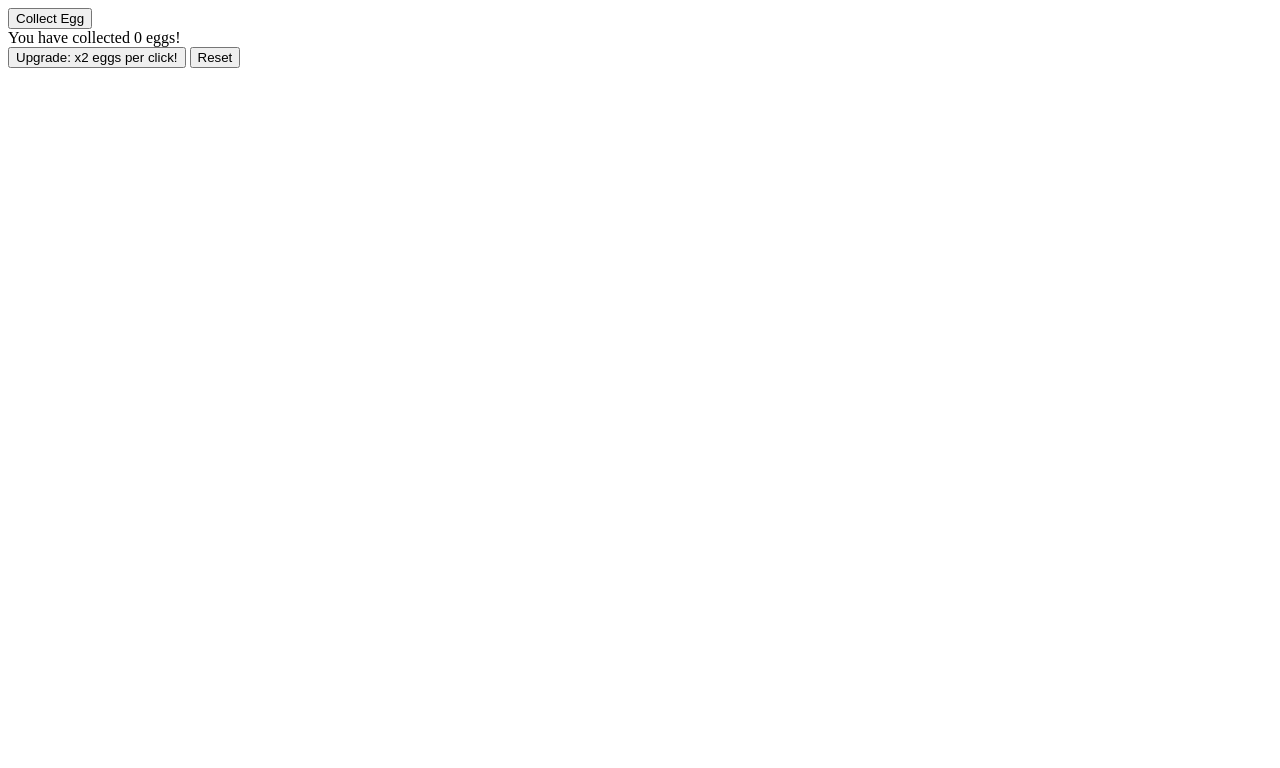
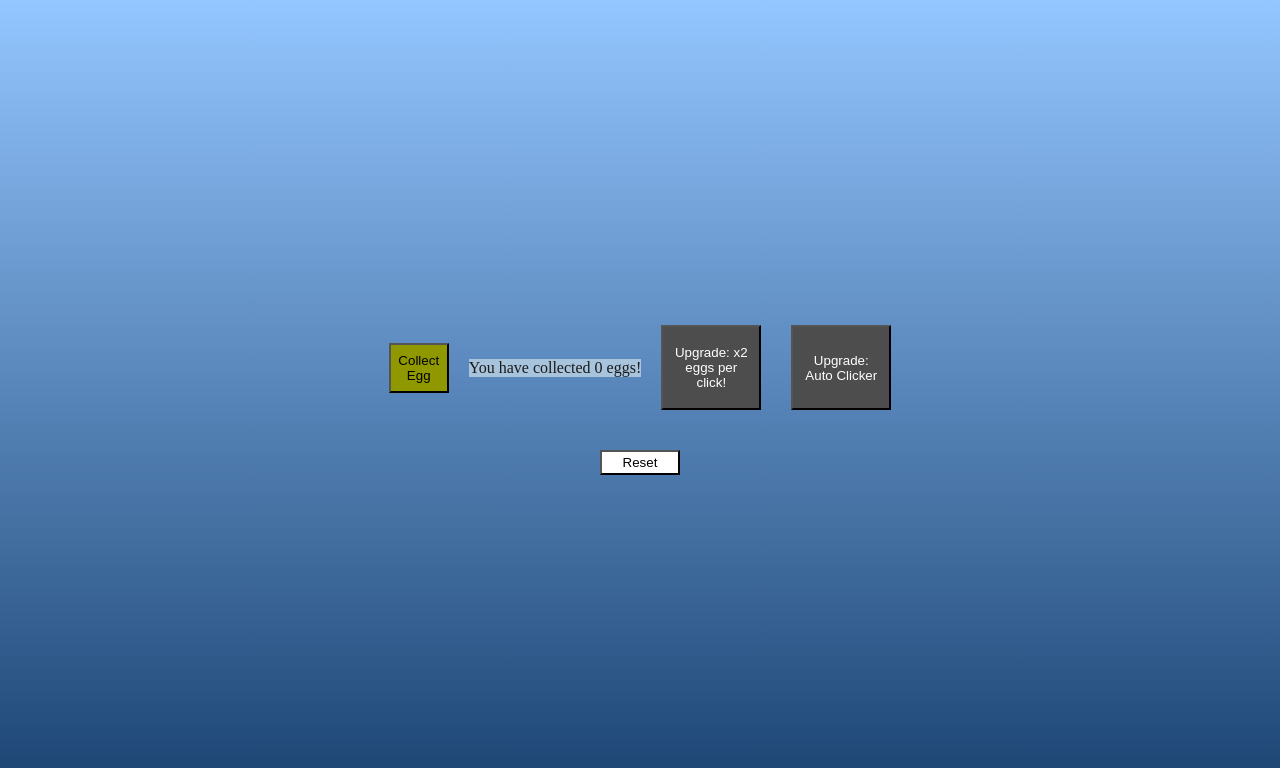
Before and after one commit to dardan09876/Egg-Clicker, a plain HTML site: page index.html in a window 1280 px wide. Drawn offline with Linux system fonts and the light colour scheme.

Commit message:
AutoClick Button, gameContainer, resetContainer, Styling

```diff
--- a/index.html
+++ b/index.html
@@ -1,16 +1,21 @@
 <!DOCTYPE html>
 <html lang="en">
   <head>
-    <meta charset="UTF-8">
-    <meta name="viewport" content="width=device-width, initial-scale=1.0">
+    <meta charset="UTF-8" />
+    <meta name="viewport" content="width=device-width, initial-scale=1.0" />
     <title>Egg Clicker</title>
-    <link rel="stylesheet" href="style.css">
+    <link rel="stylesheet" href="style.css" />
   </head>
   <body>
+    <div id="gameContainer">
       <button id="collectButton">Collect Egg</button>
       <div id="eggCounter">You have collected 0 eggs!</div>
       <button id="upgradeButton">Upgrade: x2 eggs per click!</button>
+      <button id="autoClick">Upgrade: Auto Clicker</button>
+    </div>
+    <div id="resetContainer">
       <button id="resetButton">Reset</button>
+    </div>
     <script src="script.js"></script>
   </body>
 </html>
--- a/style.css
+++ b/style.css
@@ -0,0 +1,69 @@
+body {
+  margin: 0;
+  display: flex;
+  flex-direction: column;
+  justify-content: center;
+  align-items: center;
+  min-height: 100vh;
+  background: linear-gradient(
+    to top,
+    hsla(212, 100%, 19%, 0.9),
+    hsla(212, 100%, 70%, 0.7)
+  );
+}
+
+button {
+  margin: 10px;
+  background-color: hsl(0, 0%, 30%);
+  color: white;
+  cursor: pointer;
+  height: 85px;
+  width: 100px;
+}
+
+button:hover {
+  background-color: hsl(0, 0%, 40%);
+}
+
+#resetButton {
+  background-color: hsl(0, 0%, 100%);
+  color: black;
+  height: 25px;
+  width: 80px;
+}
+
+#resetButton:hover {
+  background-color: hsl(0, 0%, 80%);
+  color: black;
+}
+
+#gameContainer {
+  display: flex;
+  justify-content: center;
+  align-items: center;
+  gap: 10px;
+}
+
+#resetContainer {
+  margin-top: 20px;
+  display: flex;
+  justify-content: center;
+  align-items: center;
+}
+
+#eggCounter {
+  background-color: hsl(208, 43%, 76%);
+  color: hsl(0, 0%, 10%);
+}
+
+#collectButton {
+  background-color: rgb(144, 152, 0);
+  color: black;
+  height: 50px;
+  width: 60px;
+}
+
+#collectButton:hover {
+  background-color: rgb(242, 222, 0);
+  color: black;
+}
```
Lines whose indentation alone changed are shown as unchanged.
